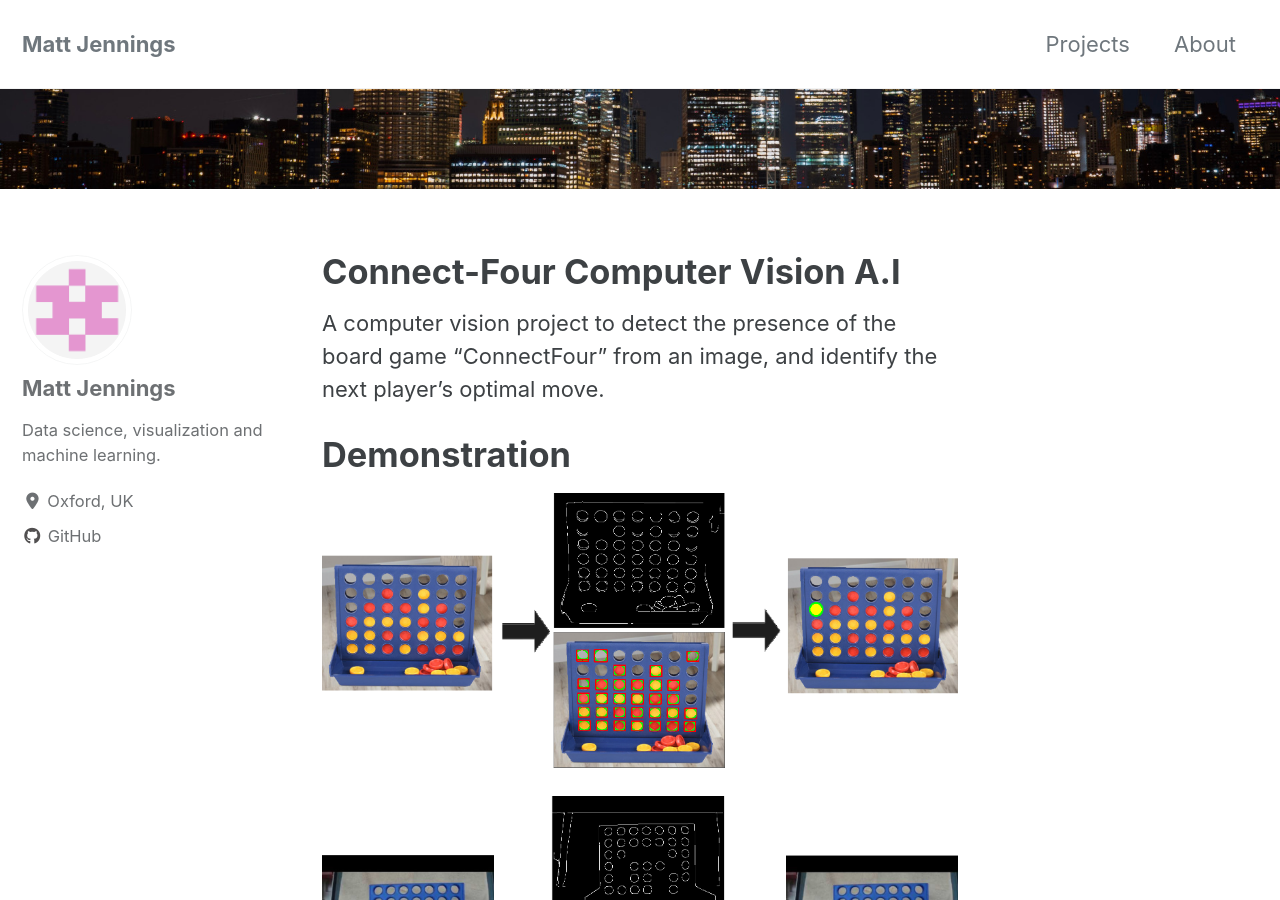
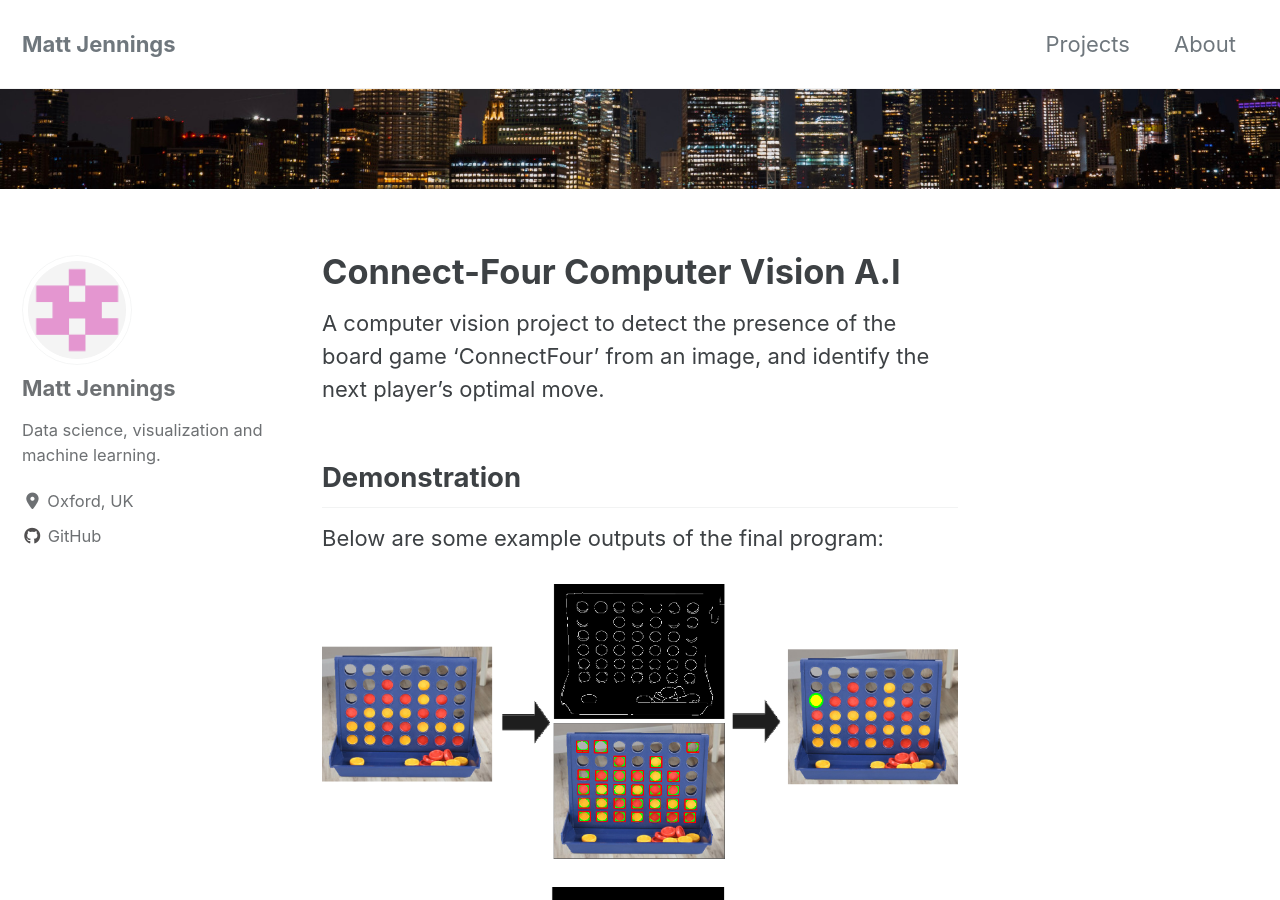
Before and after one commit to Matt-Jennings-GitHub/Matt-Jennings.github.io, a Jekyll site: the page built from _portfolio/Connect-Four Computer Vision A.I.md, in a window 1280 px wide and 900 px high. Built offline with Jekyll 4.4.1, drawn with Linux system fonts in a browser that asks for light colours; cached includes are drawn as plain includes; nearby versions of some CDN libraries.

Commit message:
Formatting Updates

```diff
--- a/_portfolio/Connect-Four Computer Vision A.I.md
+++ b/_portfolio/Connect-Four Computer Vision A.I.md
@@ -9,9 +9,11 @@
 mathjax: true
 ---
 
-A computer vision project to detect the presence of the board game "ConnectFour" from an image, and identify the next player's optimal move.
+A computer vision project to detect the presence of the board game 'ConnectFour' from an image, and identify the next player's optimal move.
 
-# Demonstration
+## Demonstration
+
+Below are some example outputs of the final program:
 
 <img src="{{ site.url }}{{ site.baseurl }}/images/ConnectFour/ExampleOutput1.png" alt="Example Picture Scan">
 
@@ -19,9 +21,9 @@
 
 We use computer vision techniques to identify the presence and state of the game-board from an image, then apply a MiniMax algorithm with Alpha-Beta pruning to determine the next best move, and display the result!
 
-# How it works
+## How it works
 
-## Step 1: Image Analysis
+# Step 1: Image Analysis
 
 Various computer vision techniques, using the Python implimentation of CV2 were applied to accomplish the task of identifiying game board and counter positionsfrom a given picture.
 
@@ -31,7 +33,7 @@
 
 Next, we apply the Canny Edge Detection Algorithm which is known to perform well on smoothed images:
 
-<img src="{{ site.url }}{{ site.baseurl }}/images/ConnectFour/EdgeDetection.png" alt="Canny Edge Detection">
+<img src="{{ site.url }}{{ site.baseurl }}/images/ConnectFour/Edge Detection.png" alt="Canny Edge Detection">
 
 We can then use CV2's FindCountours to find contours within the image before aprroximating those which represent polygons with approxPolyDP, noting we expect shapes with a high number of verticies (like our circular counters) to have a low arclength / perimiter ratio.
 
@@ -73,7 +75,7 @@
 
 Success! We have picked-out the state of the game from a picture, irrespective of the background and off-angles.
 
-## Step 2: Optimal Next Move Prediction
+# Step 2: Optimal Next Move Prediction
 
 Having obtained the state of the grid, we must now identify which player is to move next, and where they should place their counter.
 
@@ -89,6 +91,6 @@
 
 Testing showed promising generalisation to a variety different images, and the limitations of the approach used can be seen by examining the output at each stage of the process:
 
-<img src="{{ site.url }}{{ site.baseurl }}/images/ConnectFour/ExampleCases.jpg" alt="Example Cases">
+<img src="{{ site.url }}{{ site.baseurl }}/images/ConnectFour/ExampleCases.png" alt="Example Cases">
 
 I hope this project has given some insight into some of the techniques that can be used for computer vision, and display a fun application of the Minimax algorithm to board games! Full source code and further details can be found on my [GitHub](https://github.com/Matt-Jennings-GitHub).
```
